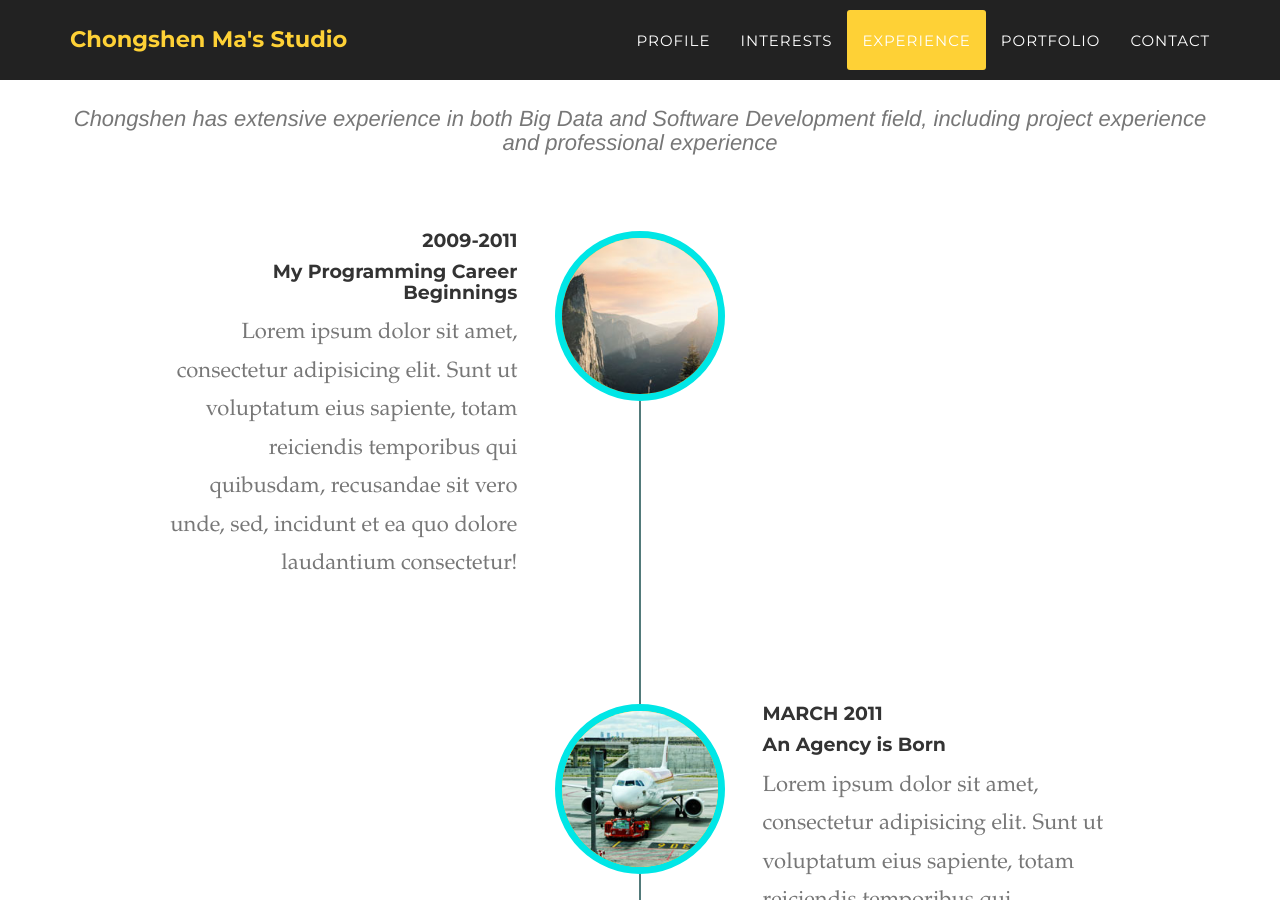
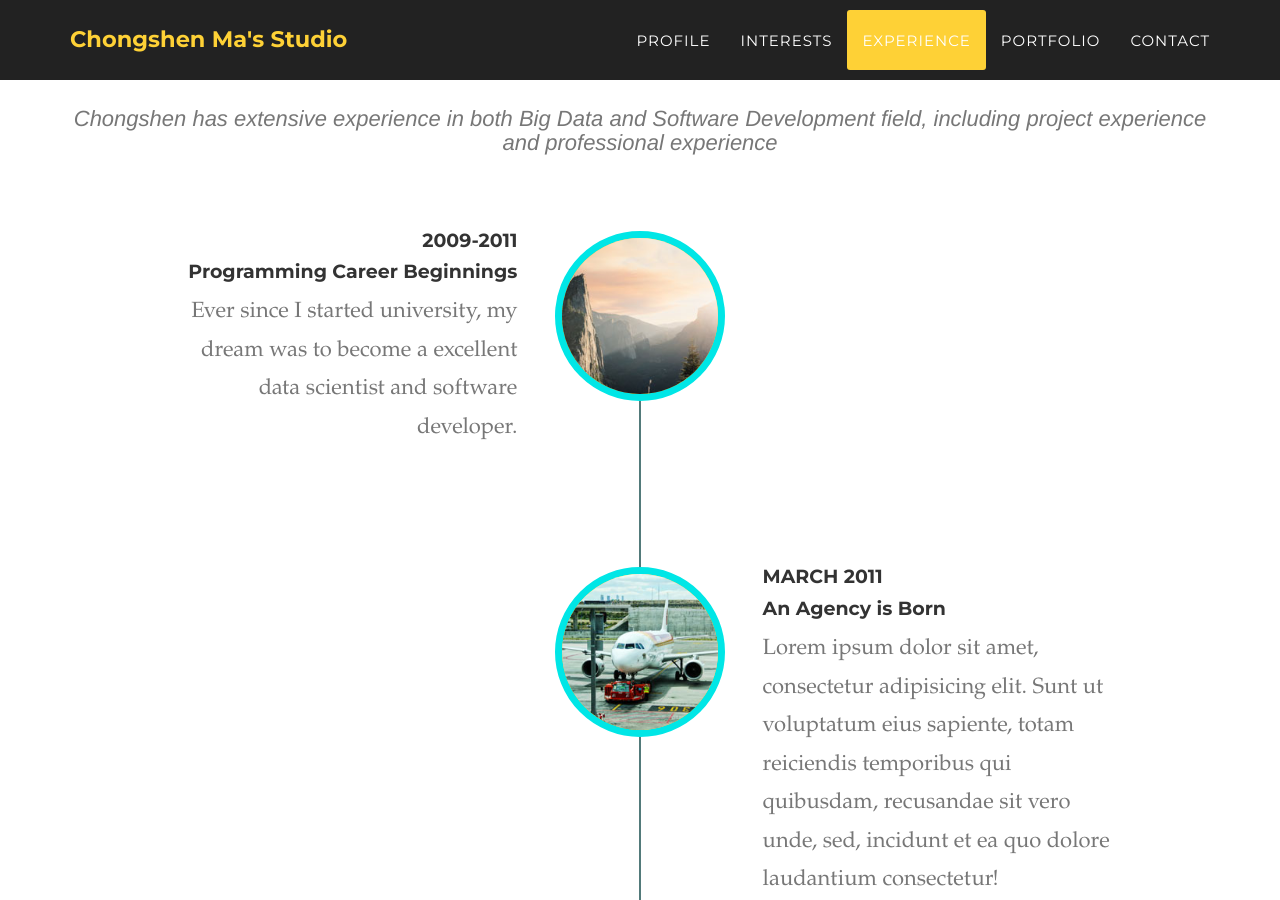
Before and after one commit to machongshen/machongshen_homepage, a Jekyll site: the page built from index.html, in a window 1280 px wide and 900 px high, scrolled down 2742 px. Built offline with Jekyll 4.4.1, drawn with Linux system fonts in a browser that asks for light colours; some web fonts are replaced; some of the changed text lies outside the part shown.

```diff
--- a/_includes/about.html
+++ b/_includes/about.html
@@ -17,10 +17,10 @@
                             <div class="timeline-panel">
                                 <div class="timeline-heading">
                                     <h4>2009-2011</h4>
-                                    <h4 class="subheading">My Programming Career Beginnings</h4>
+                                    <h4 class="subheading">Programming Career Beginnings</h4>
                                 </div>
                                 <div class="timeline-body">
-                                    <p class="text-muted">Lorem ipsum dolor sit amet, consectetur adipisicing elit. Sunt ut voluptatum eius sapiente, totam reiciendis temporibus qui quibusdam, recusandae sit vero unde, sed, incidunt et ea quo dolore laudantium consectetur!</p>
+                                    <p class="text-muted">Ever since I started university, my dream was to become a excellent data scientist and software developer.</p>
                                 </div>
                             </div>
                         </li>
@@ -66,11 +66,26 @@
                                 </div>
                             </div>
                         </li>
+                        <li>
+                            <div class="timeline-image">
+                                <img class="img-circle img-responsive" src="img/about/3.jpg" alt="">
+                            </div>
+                            <div class="timeline-panel">
+                                <div class="timeline-heading">
+                                    <h4>MAY - AUG 2015</h4>
+                                    <h4 class="subheading">Blackberry Data Analytics Research Intern</h4>
+                                </div>
+                                <div class="timeline-body">
+                                    <p class="text-muted">consectetur!</p>
+                                </div>
+                            </div>
+                        </li>
+
                         <li class="timeline-inverted">
                             <div class="timeline-image">
-                                <h4>Be Part
-                                    <br>Of Our
-                                    <br>Story!</h4>
+                                <h4>My story
+                                    <br>truly begin
+                                    <br>!</h4>
                             </div>
                         </li>
                     </ul>
```
